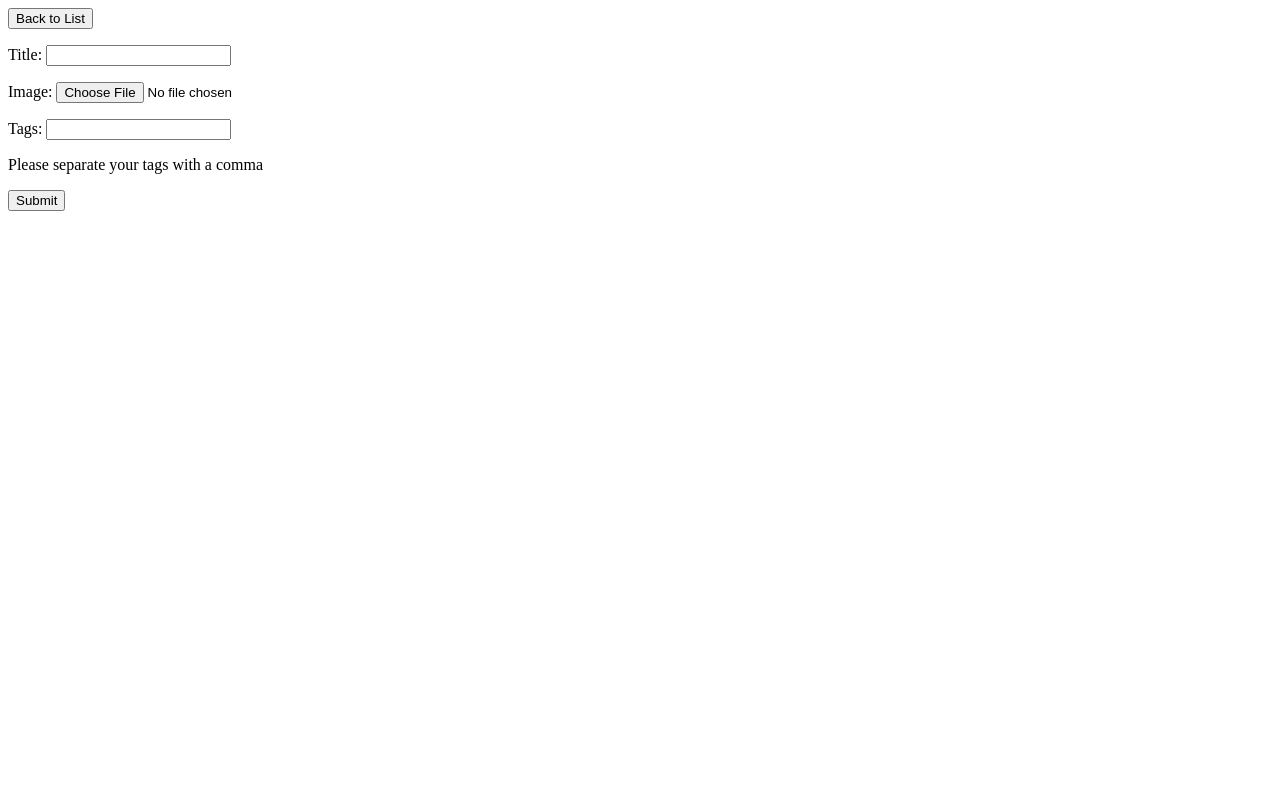
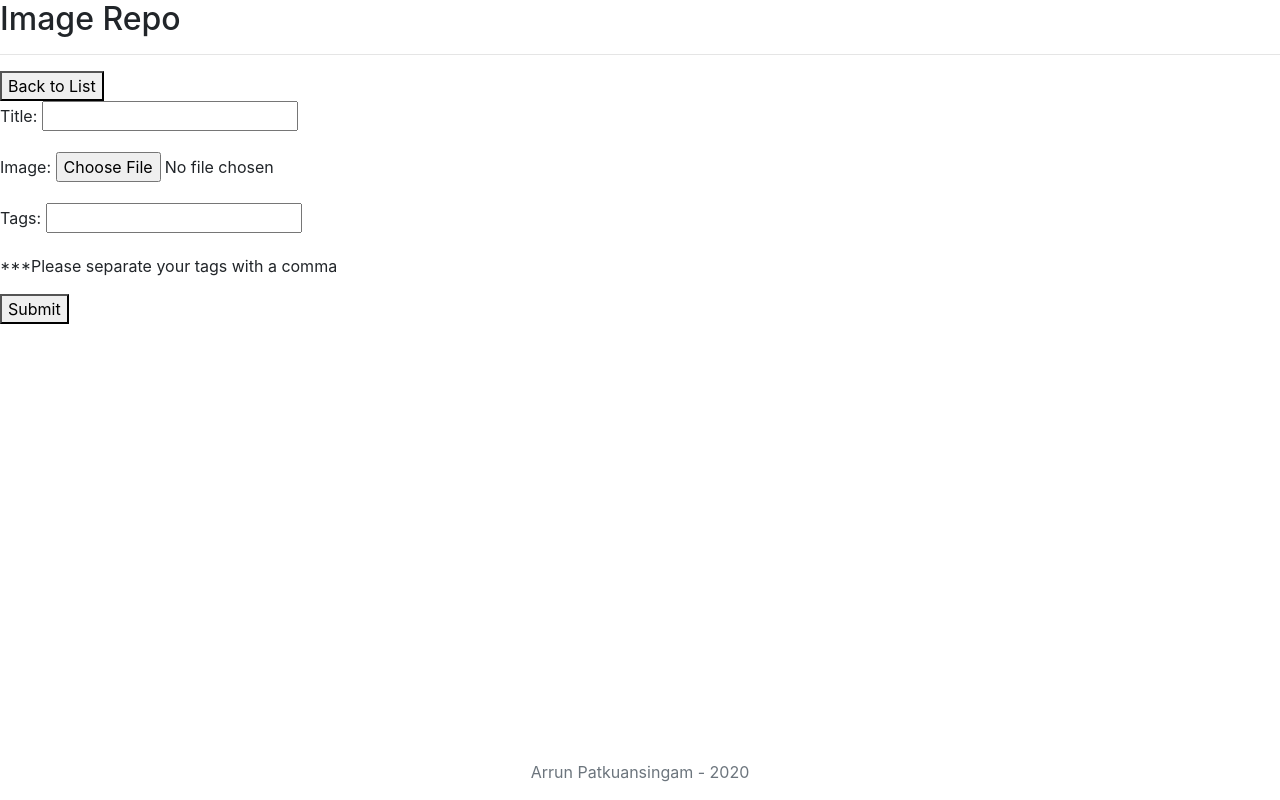
Before and after one commit to arrunp/shopify_image_repo, a Django app: page /create/ in a window 1280 px wide. Run offline with Django 3.2, Linux system fonts and the light colour scheme; some libraries are stand-ins or nearby versions.

Commit message:
updates to styling

```diff
--- a/image_repo/repo/templates/repo/base.html
+++ b/image_repo/repo/templates/repo/base.html
@@ -1,7 +1,9 @@
+{% load static %}
 <!DOCTYPE html>
 
+
 <head>
-    <title>Shopify Image Repo</title>
+    <title>Image Repo</title>
     <link rel="stylesheet" href="https://stackpath.bootstrapcdn.com/bootstrap/4.5.2/css/bootstrap.min.css"
         integrity="sha384-JcKb8q3iqJ61gNV9KGb8thSsNjpSL0n8PARn9HuZOnIxN0hoP+VmmDGMN5t9UJ0Z" crossorigin="anonymous">
     <link rel="stylesheet" href="https://cdnjs.cloudflare.com/ajax/libs/font-awesome/5.15.1/css/all.min.css"
@@ -10,7 +12,14 @@
 </head>
 
 <body>
-    <h1>Hello</h1>
+    <header>
+        <h2>Image Repo</h2>
+        <hr>
+    </header>
 
     {% block content %}{% endblock %}
+    <footer class="text-muted"
+        style="position: absolute; bottom: 0; margin-left: auto; margin-right: auto; left:0; right:0; text-align: center;">
+        <p>Arrun Patkuansingam - 2020</p>
+    </footer>
 </body>
--- a/image_repo/repo/templates/repo/create_image.html
+++ b/image_repo/repo/templates/repo/create_image.html
@@ -1,15 +1,10 @@
-<!DOCTYPE html>
-
-<head>
-
-</head>
-
-<body>
+{% extends "repo/base.html" %}
+{% block content %}
 <a href="{% url 'home' %}"><button>Back to List</button></a>
 <form method="post" enctype="multipart/form-data">
     {% csrf_token %}
     {{ form.as_p }}
-        <p>Please separate your tags with a comma</p>
+    <p>***Please separate your tags with a comma</p>
     <button type="submit">Submit</button>
 </form>
-</body>
+{% endblock content %}
--- a/image_repo/repo/templates/repo/index.html
+++ b/image_repo/repo/templates/repo/index.html
@@ -25,5 +25,4 @@
         {% endfor %}
     </tbody>
 </table>
-</body>
 {% endblock content %}
```
Lines whose indentation alone changed are shown as unchanged.
